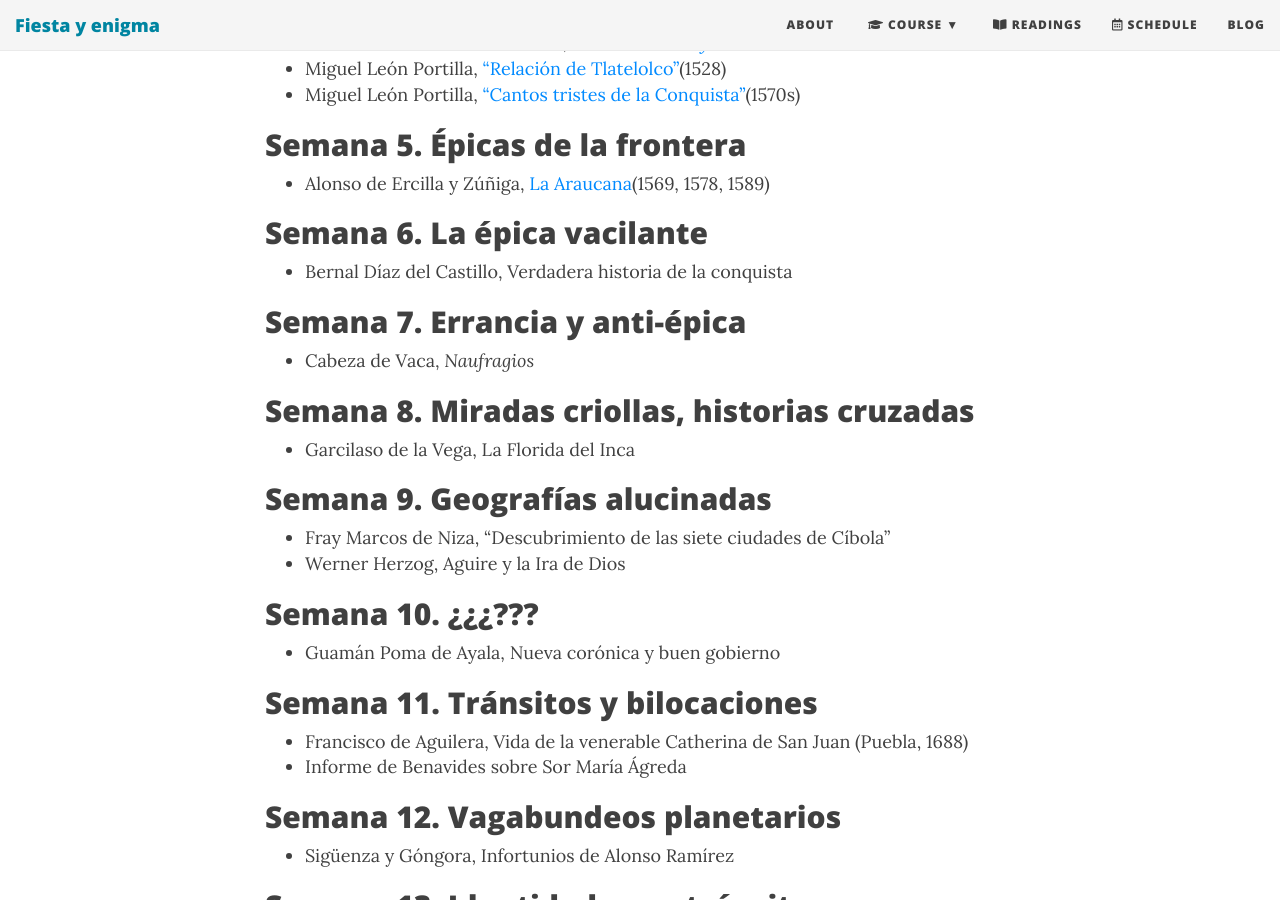
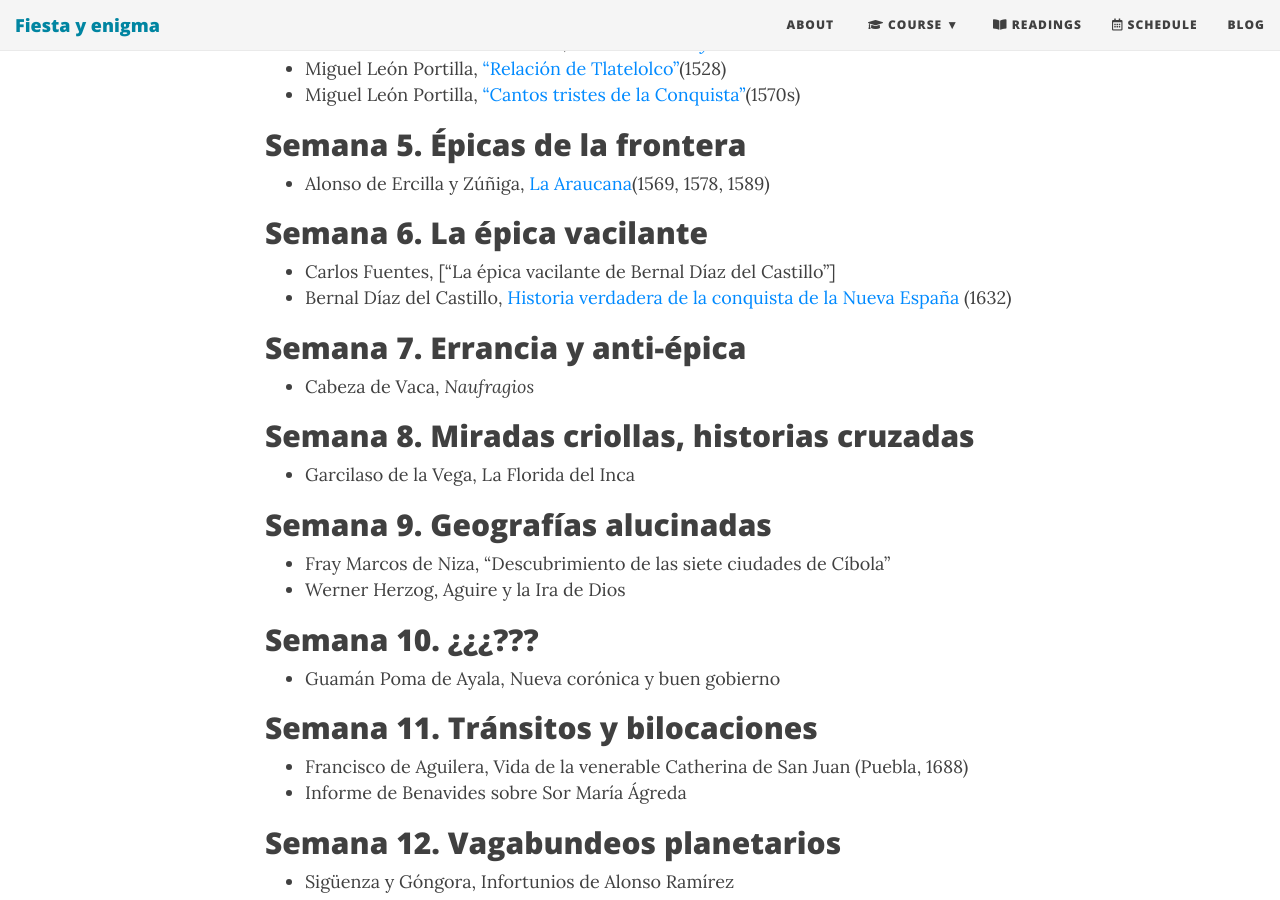
Before and after one commit to Hipomenes/ls452, a Jekyll site: the page built from syllabus.md, in a window 1280 px wide and 900 px high, scrolled down 2232 px. Built offline with Jekyll 4.4.1, drawn with Linux system fonts in a browser that asks for light colours; nearby versions of some CDN libraries.

Commit message:
Update syllabus.md

```diff
--- a/syllabus.md
+++ b/syllabus.md
@@ -56,7 +56,8 @@ bigimg: /img/4partes.jpg
 
 ## Semana 6. La épica vacilante
 
-- Bernal Díaz del Castillo, Verdadera historia de la conquista
+- Carlos Fuentes, ["La épica vacilante de Bernal Díaz del Castillo"]
+- Bernal Díaz del Castillo, [Historia verdadera de la conquista de la Nueva España]() (1632)
 
 ## Semana 7. Errancia y anti-épica
 
```
